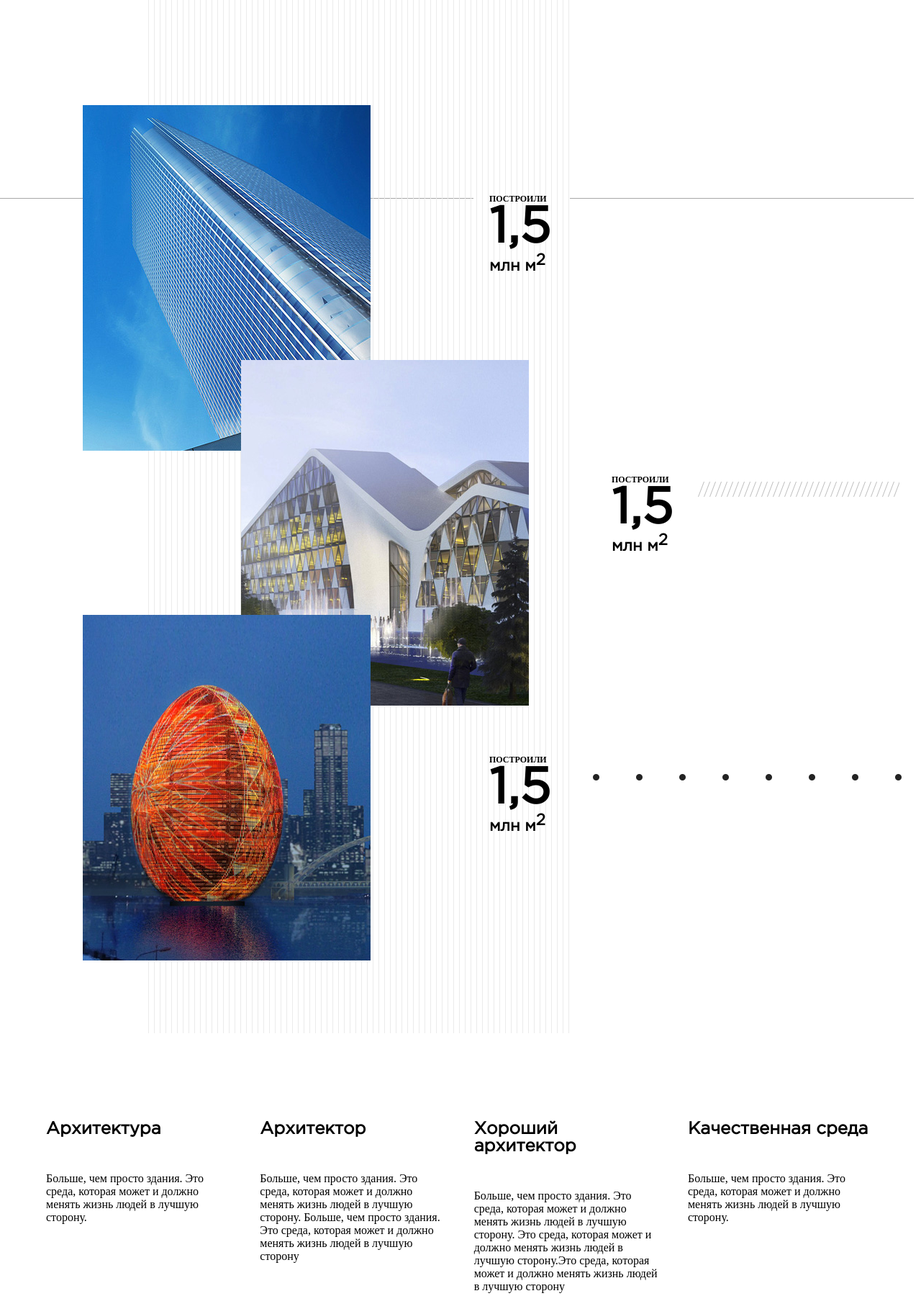
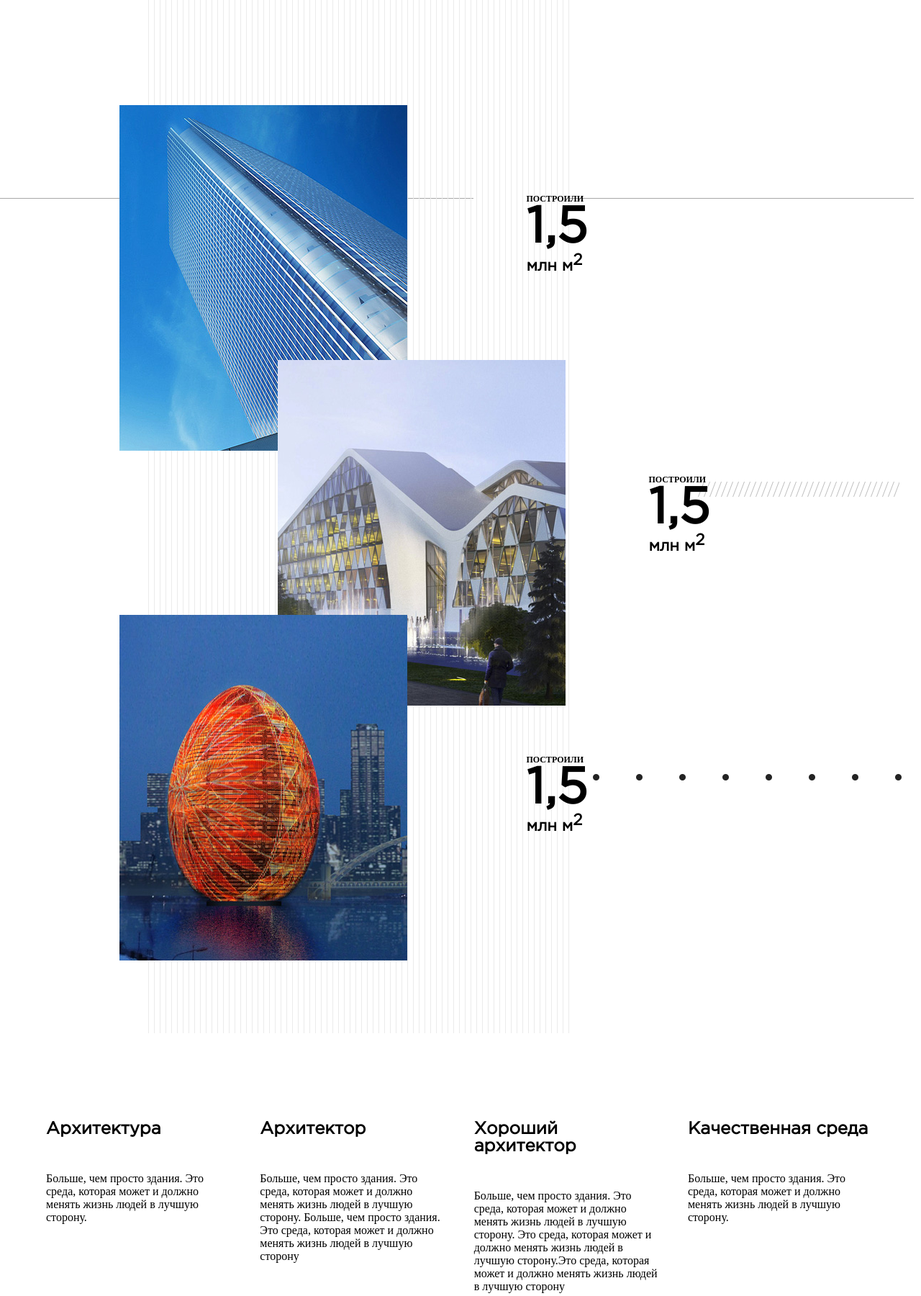
Before and after one commit to tatiana123q/portfolio, a PHP site: page / in a window 1280 px wide. Shown: the part 855-2655 px from the top of the page at 72% size. Run offline with PHP 8.4, Linux system fonts and the light colour scheme.

Commit message:
add media

```diff
--- a/vintage_test/media.css
+++ b/vintage_test/media.css
@@ -1,3 +1,4 @@
+
 @media only screen and (max-width :1300px){
 	.achivements{
 		padding: 150px 0 0 115px;
@@ -21,7 +22,7 @@
 }
 }
 @media only screen and (max-width :835px){
-		.achivements{
+	.achivements{
 		padding: 150px 0 0 30px;
 
 }
@@ -29,7 +30,50 @@
 		margin-left: 100px;
 		margin-top: -130px;
 }
-.achivement-title__item:nth-of-type(2){
+	.achivement-title__item:nth-of-type(2){
 	padding: 0 0 0px 100px;
 }
 }
+
+/*** Big devices ****/
+@media only screen and (max-width :2881px){
+	.achivements{
+		padding: 150px 0 0 27%;
+	}
+}
+
+@media only screen and (max-width :2000px){
+	.achivements{
+		padding: 150px 0 0 24%;
+	}
+}
+@media only screen and (max-width :1900px){
+	.achivements{
+		padding: 150px 0 0 22%;
+	}
+}
+@media only screen and (max-width :1800px){
+	.achivements{
+		padding: 150px 0 0 20%;
+	}
+}
+@media only screen and (max-width :1700px){
+	.achivements{
+		padding: 150px 0 0 18%;
+	}
+}
+@media only screen and (max-width :1600px){
+	.achivements{
+		padding: 150px 0 0 16%;
+	}
+}
+@media only screen and (max-width :1500px){
+	.achivements{
+		padding: 150px 0 0 15%;
+	}
+}
+@media only screen and (max-width :1400px){
+	.achivements{
+		padding: 150px 0 0 13%;
+	}
+}
```
